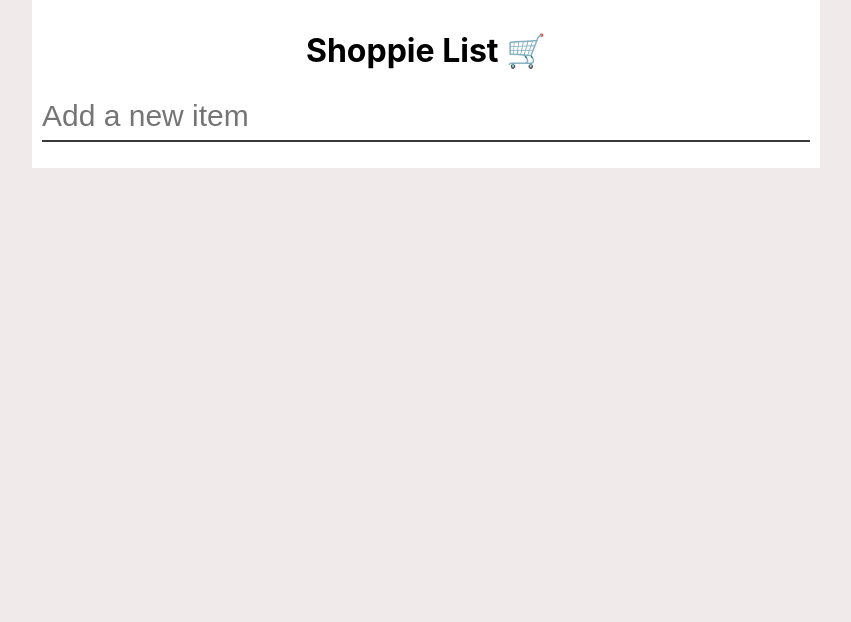
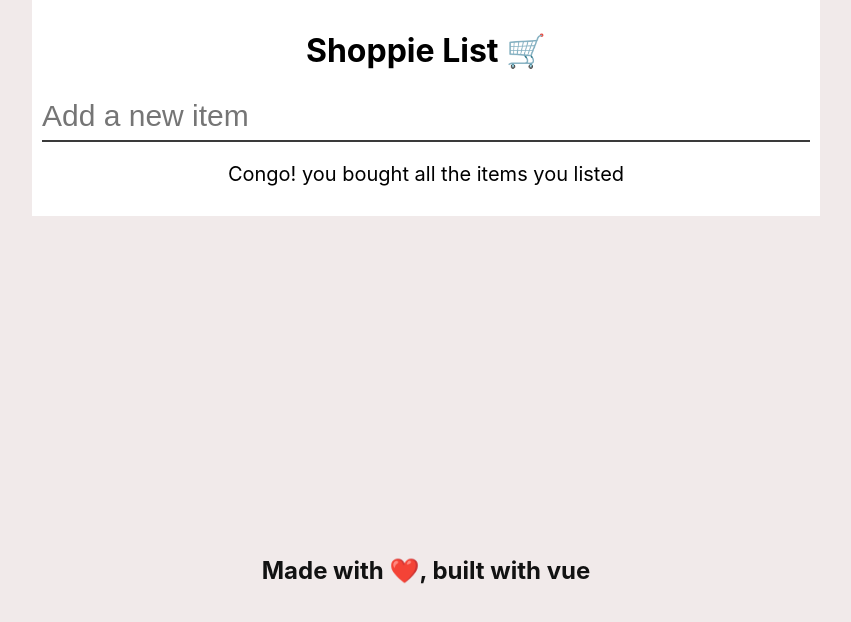
Before and after one commit to Sidhoh/Shoppie-List, a Vue app: page / in a window 1280 px wide. Shown: the top 622 px of the page, without its empty margins (214-1065 px from the left). Built offline with nearby package versions, Linux system fonts and the light colour scheme.

Commit message:
Update App.vue

```diff
--- a/src/App.vue
+++ b/src/App.vue
@@ -1,4 +1,6 @@
 <template>
+
+  <div>
 
     <div class="shopping-list">
       <h1> {{ header }} </h1>
@@ -8,11 +10,16 @@
 
       <ul>
         <li v-for="item in items" :key="item" @click="items.splice(items, 1)">
-
           {{item}}
         </li>
       </ul>
+      <p v-if="items == 0">Congo! you bought all the items you listed</p>
     </div>
+
+
+    <h2 class="footer">Made with ❤️, built with vue</h2>
+  </div>
+
 </template>
 
 <script>
```
Lines whose indentation alone changed are shown as unchanged.
